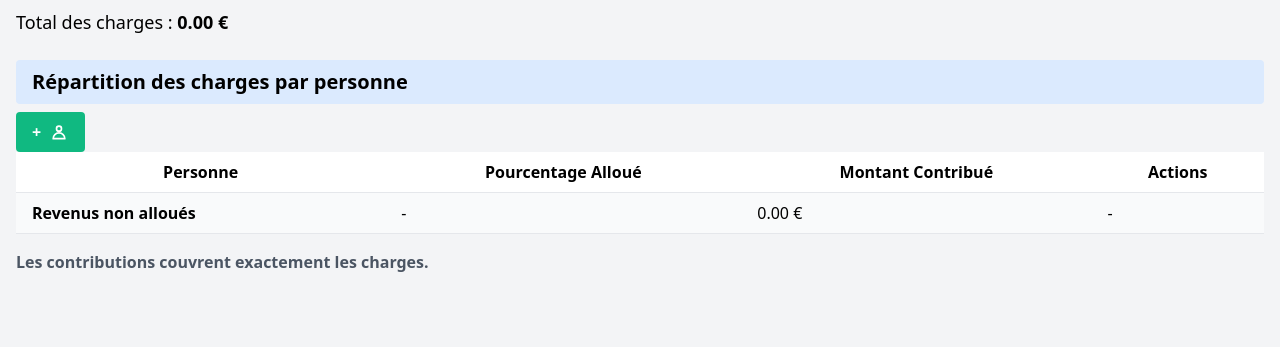
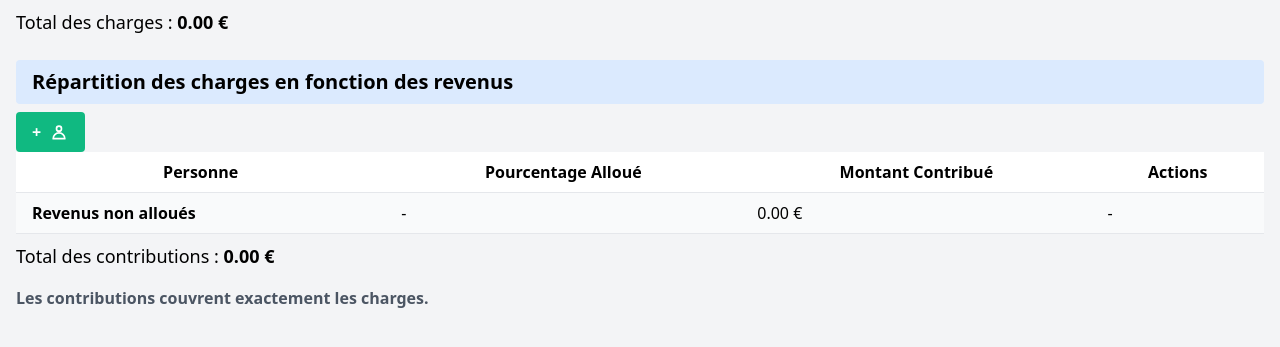
Before and after one commit to BaptisteRabouin/Budgetapp, a Flask app: page / in a window 1280 px wide. Shown: the part 370-717 px from the top of the page. Run offline with Flask 3, Linux system fonts and the light colour scheme; the visitor is signed in with stand-in values (Sample User, id 1); data that the repository does not hold is empty.

Commit message:
update font

```diff
--- a/app/routes.py
+++ b/app/routes.py
@@ -60,7 +60,7 @@ def index():
         remaining_to_cover=remaining_to_cover,
         unallocated_revenues=unallocated_revenues,  # Revenus non alloués
         delete_form=delete_form,
-        persons=persons
+        persons=persons,
     )
 
 
--- a/app/templates/index.html
+++ b/app/templates/index.html
@@ -91,7 +91,7 @@
 <p class="text-lg mt-2">Total des charges : <span class="font-semibold">{{ "{:.2f}".format(total_charges) }} €</span></p>
 
 <!-- Section des pourcentages et contributions -->
-<h2 class="text-xl font-semibold mt-6 mb-2 bg-blue-100 px-4 py-2 rounded">Répartition des charges par personne</h2>
+<h2 class="text-xl font-semibold mt-6 mb-2 bg-blue-100 px-4 py-2 rounded">Répartition des charges en fonction des revenus</h2>
 <a href="{{ url_for('add_person') }}"
    class="bg-green-500 hover:bg-green-700 text-white font-bold py-2 px-4 rounded inline-flex items-center">
     <span class="mr-2">+</span>
@@ -146,6 +146,10 @@
     </tbody>
 </table>
 
+<!-- Total des contributions -->
+<p class="text-lg mt-2">
+    Total des contributions : <span class="font-bold">{{ "{:.2f}".format(total_contributions) }} €</span>
+</p>
 <div class="mt-4">
     {% if remaining_to_cover < 0 %}
     <p class="text-red-600 font-bold">Montant restant à couvrir : {{ "{:.2f}".format(remaining_to_cover | abs) }} €</p>
```
